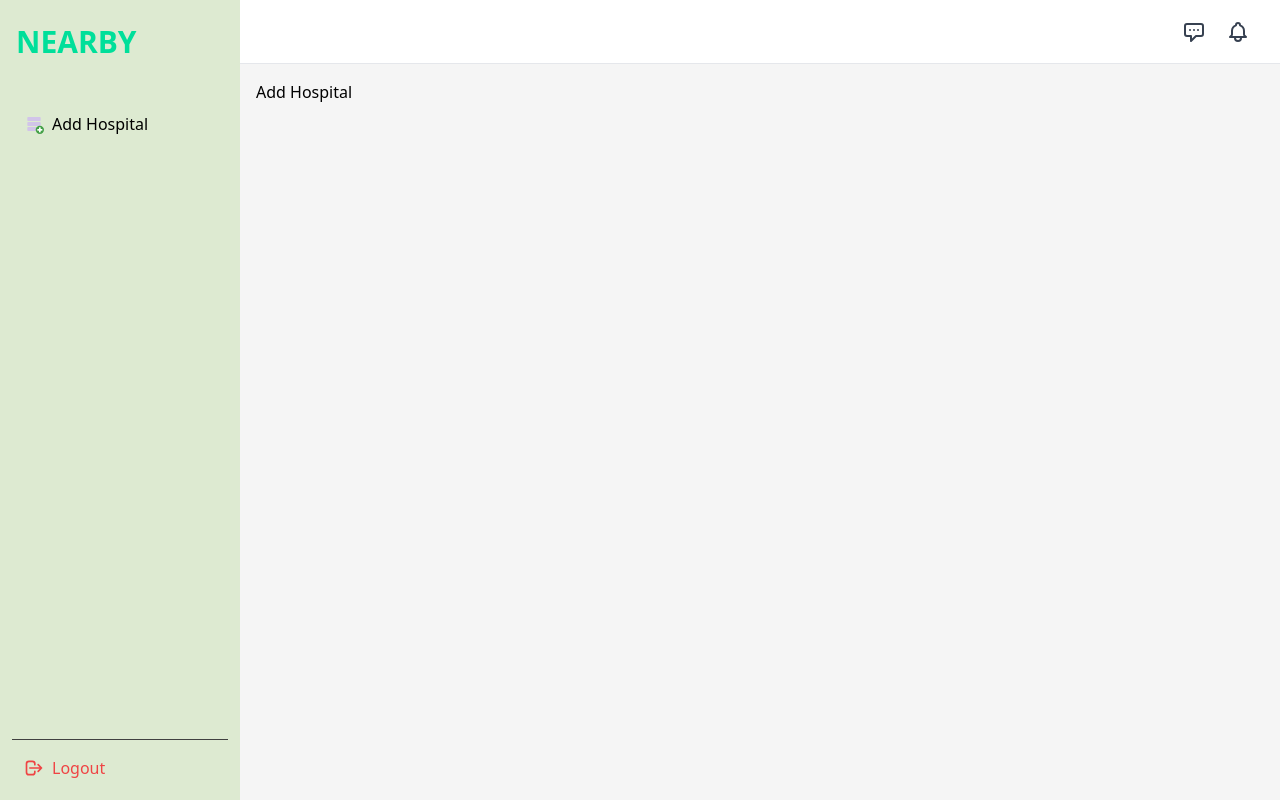
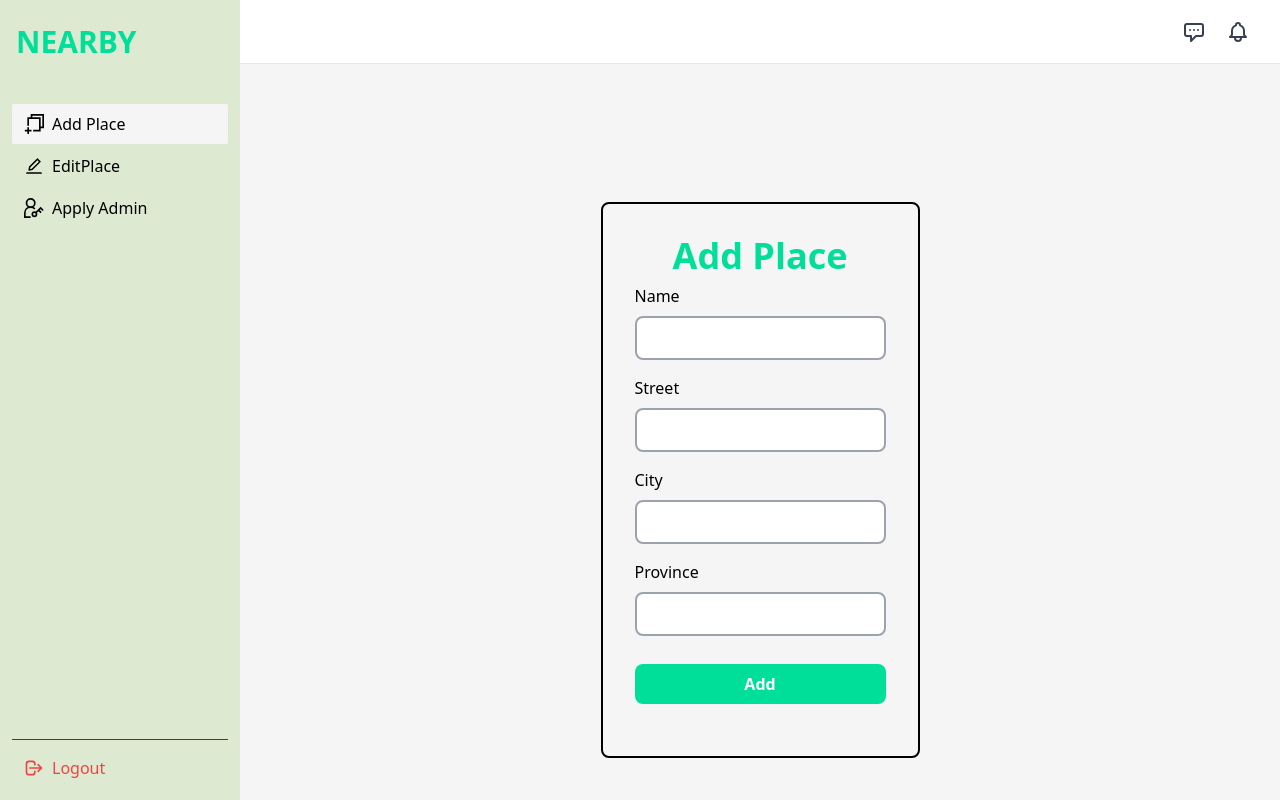
Before and after one commit to DevGeraldR/nearby-web, a React (Create React App) app: page / in a window 1280 px wide. Built offline with nearby package versions, Linux system fonts and the light colour scheme; no server answers; sample sign-in values are in the browser's storage.

Commit message:
Sidebar Fix

```diff
--- a/src/App.js
+++ b/src/App.js
@@ -6,8 +6,10 @@ import { BrowserRouter as Router, Routes, Route } from "react-router-dom";
 import { AuthProvider } from "./components/context/AuthContext";
 import { PrivateRoute } from "./components/PrivateRoute";
 import { AuthenticatedRoute } from "./components/AuthenticatedRoute";
-import AddHospital from "./components/dashboard/AddHospital";
 import Home from "./components/dashboard/Home";
+import AddPlace from "./components/dashboard/AddPlace";
+import ApplyAdmin from "./components/dashboard/ApplyAdmin";
+import EditPlace from "./components/dashboard/EditPlace";
 
 function App() {
   return (
@@ -21,7 +23,9 @@ function App() {
           </Route>
           <Route element={<PrivateRoute />}>
             <Route exact path="/" element={<Home />}>
-              <Route index element={<AddHospital />} />
+              <Route index element={<AddPlace />} />
+              <Route path="/applyadmin" element={<ApplyAdmin />} />
+              <Route path="/editPlace" element={<EditPlace />} />
             </Route>
           </Route>
         </Routes>
--- a/src/components/dashboard/AddHospital.jsx
+++ /dev/null
@@ -1,7 +0,0 @@
-import React from "react";
-
-function AddHospital() {
-  return <div>Add Hospital</div>;
-}
-
-export default AddHospital;
--- /dev/null
+++ b/src/components/dashboard/AddPlace.jsx
@@ -0,0 +1,66 @@
+import React, { useState } from "react";
+
+function AddPlace() {
+  const [name, setName] = useState("");
+  const [street, setStreet] = useState("");
+  const [city, setCity] = useState("");
+  const [province, setProvince] = useState("");
+
+  return (
+    <div className="flex h-screen w-full justify-center">
+      <div className="flex flex-col m-auto">
+        <form className="max-w-[400px] w-full mx-auto rounded-lg border-solid border-2 border-black p-8 px-8">
+          <h2 className="text-4xl text-[#00df9a] font-bold text-center">
+            Add Place
+          </h2>
+          <div className="flex flex-col py-2">
+            <label>Name</label>
+            <input
+              className="rounded-lg border-solid border-2 border-gray-400 mt-2 p-2 focus:border-black focus:outline-none"
+              type="text"
+              value={name}
+              onChange={(event) => setName(event.target.value)}
+            />
+          </div>
+          <div className="flex flex-col py-2">
+            <label>Street</label>
+            <input
+              className="rounded-lg border-solid border-2 border-gray-400 mt-2 p-2 focus:border-black focus:outline-none"
+              type="text"
+              value={street}
+              onChange={(event) => setStreet(event.target.value)}
+            />
+          </div>
+          <div className="flex flex-col py-2">
+            <label>City</label>
+            <input
+              className="rounded-lg border-solid border-2 border-gray-400 mt-2 p-2 focus:border-black focus:outline-none"
+              type="text"
+              value={city}
+              onChange={(event) => setCity(event.target.value)}
+            />
+          </div>
+          <div className="flex flex-col py-2">
+            <label>Province</label>
+            <input
+              className="rounded-lg border-solid border-2 border-gray-400 mt-2 p-2 focus:border-black focus:outline-none"
+              type="text"
+              value={province}
+              onChange={(event) => setProvince(event.target.value)}
+            />
+          </div>
+          <button
+            onClick={(e) => {
+              e.preventDefault();
+            }}
+            className="w-full my-5 py-2 bg-[#00df9a] text-white font-semibold rounded-lg"
+          >
+            Add
+          </button>
+        </form>
+      </div>
+    </div>
+  );
+}
+
+export default AddPlace;
--- /dev/null
+++ b/src/components/dashboard/ApplyAdmin.jsx
@@ -0,0 +1,50 @@
+import React, { useState } from "react";
+import { Link, useNavigate } from "react-router-dom";
+import { useAuth } from "../context/AuthContext";
+
+function ApplyAdmin() {
+  const navigate = useNavigate();
+
+  const [validId, setValidId] = useState("");
+  const [address, setAddress] = useState("");
+  const { currentUser } = useAuth();
+
+  return (
+    <div className="flex h-screen w-full justify-center">
+      <div className="flex flex-col m-auto">
+        <form className="max-w-[400px] w-full mx-auto rounded-lg border-solid border-2 border-black p-8 px-8">
+          <h2 className="text-4xl text-[#00df9a] font-bold text-center">
+            Apply Admin
+          </h2>
+          <div className="flex flex-col py-2">
+            <label>Valid ID</label>
+            <input
+              className="rounded-lg border-solid border-2 border-gray-400 mt-2 p-2 focus:border-black focus:outline-none"
+              type="text"
+              value={validId}
+              onChange={(event) => setValidId(event.target.value)}
+            />
+          </div>
+          <div className="flex flex-col py-2">
+            <label>Address</label>
+            <input
+              className="rounded-lg border-solid border-2 border-gray-400 mt-2 p-2 focus:border-black focus:outline-none"
+              type="text"
+              value={address}
+              onChange={(event) => setAddress(event.target.value)}
+            />
+          </div>
+          <button
+            onClick={(e) => {
+              e.preventDefault();
+            }}
+            className="w-full my-5 py-2 bg-[#00df9a] text-white font-semibold rounded-lg"
+          >
+            Apply
+          </button>
+        </form>
+      </div>
+    </div>
+  );
+}
+export default ApplyAdmin;
--- /dev/null
+++ b/src/components/dashboard/EditPlace.jsx
@@ -0,0 +1,7 @@
+import React from "react";
+
+function EditPlace() {
+  return <div>Edit Place</div>;
+}
+
+export default EditPlace;
--- a/src/components/dashboard/Header.jsx
+++ b/src/components/dashboard/Header.jsx
@@ -32,8 +32,13 @@ export default function Header() {
                     <strong className="text-gray-700 font-medium">
                       Messages
                     </strong>
-                    <div className="mt-2 py-1 text-sm">
-                      This is messages panel.
+                    <div
+                      onClick={() => {
+                        alert("Inside message");
+                      }}
+                      className="mt-2 py-1 text-sm hover:bg-gray-100 cursor-pointer"
+                    >
+                      This is messages.
                     </div>
                   </div>
                 </Popover.Panel>
--- a/src/components/dashboard/Sidebar.jsx
+++ b/src/components/dashboard/Sidebar.jsx
@@ -1,14 +1,13 @@
 import React, { useState } from "react";
-import { Link } from "react-router-dom";
-import { FcAddDatabase } from "react-icons/fc";
+import { Link, useLocation } from "react-router-dom";
 import { HiOutlineLogout } from "react-icons/hi";
 import { useAuth } from "../context/AuthContext";
-import { AiOutlineClose, AiOutlineMenu } from "react-icons/ai";
+import { AiOutlineClose, AiOutlineMenu, AiOutlineEdit } from "react-icons/ai";
+import { DASHBOARD_SIDEBAR_LINKS } from "../lib/constants";
 
 export default function Sidebar() {
   const { logOut } = useAuth();
   const [openSideBar, setOpenSideBar] = useState(false);
-
   const handleClick = async () => {
     await logOut().catch((error) => alert(error));
   };
@@ -26,15 +25,9 @@ export default function Sidebar() {
           </h1>
         </div>
         <div className="py-8 flex flex-1 flex-col gap-0.5">
-          <Link
-            to="/"
-            className="flex items-center gap-2 font-light px-3 py-2 hover:bg-[#f5f5f5] hover:no-underline active:bg-white rounded-sm text-base"
-          >
-            <span className="text-xl">
-              <FcAddDatabase />
-            </span>
-            Add Hospital
-          </Link>
+          {DASHBOARD_SIDEBAR_LINKS.map((link) => (
+            <SidebarLink key={link.key} link={link} />
+          ))}
         </div>
         <div className="flex flex-col gap-0.5 pt-2 border-t border-neutral-700">
           <div
@@ -73,16 +66,13 @@ export default function Sidebar() {
             <AiOutlineClose size={20} onClick={handleClickSideBar} />
           </div>
         </div>
-        <div className="py-8 flex flex-1 flex-col gap-0.5">
-          <Link
-            to="/"
-            className="flex items-center gap-2 font-light px-3 py-2 hover:bg-[#f5f5f5] hover:no-underline active:bg-white rounded-sm text-base"
-          >
-            <span className="text-xl">
-              <FcAddDatabase />
-            </span>
-            Add Hospital
-          </Link>
+        <div
+          className="py-8 flex flex-1 flex-col gap-0.5"
+          onClick={handleClickSideBar}
+        >
+          {DASHBOARD_SIDEBAR_LINKS.map((link) => (
+            <SidebarLink key={link.key} link={link} />
+          ))}
         </div>
         <div className="flex flex-col gap-0.5 pt-2 border-t border-neutral-700">
           <div
@@ -101,3 +91,21 @@ export default function Sidebar() {
     </div>
   );
 }
+
+function SidebarLink({ link }) {
+  const { pathname } = useLocation();
+
+  return (
+    <Link
+      to={link.path}
+      className={
+        pathname === link.path
+          ? " bg-[#f5f5f5] flex items-center gap-2 font-light px-3 py-2 hover:bg-white hover:no-underline active:bg-white rounded-sm text-base"
+          : "flex items-center gap-2 font-light px-3 py-2 hover:bg-[#e2e2e2] hover:no-underline active:bg-white rounded-sm text-base"
+      }
+    >
+      <span className="text-xl">{link.icon}</span>
+      {link.label}
+    </Link>
+  );
+}
--- /dev/null
+++ b/src/components/lib/constants.jsx
@@ -0,0 +1,23 @@
+import { AiOutlineEdit } from "react-icons/ai";
+import { GrUserAdmin, GrChapterAdd } from "react-icons/gr";
+
+export const DASHBOARD_SIDEBAR_LINKS = [
+  {
+    key: "addPlace",
+    label: "Add Place",
+    path: "/",
+    icon: <GrChapterAdd />,
+  },
+  {
+    key: "editPlace",
+    label: "EditPlace",
+    path: "/editPlace",
+    icon: <AiOutlineEdit />,
+  },
+  {
+    key: "applyAdmin",
+    label: "Apply Admin",
+    path: "/applyAdmin",
+    icon: <GrUserAdmin />,
+  },
+];
```
